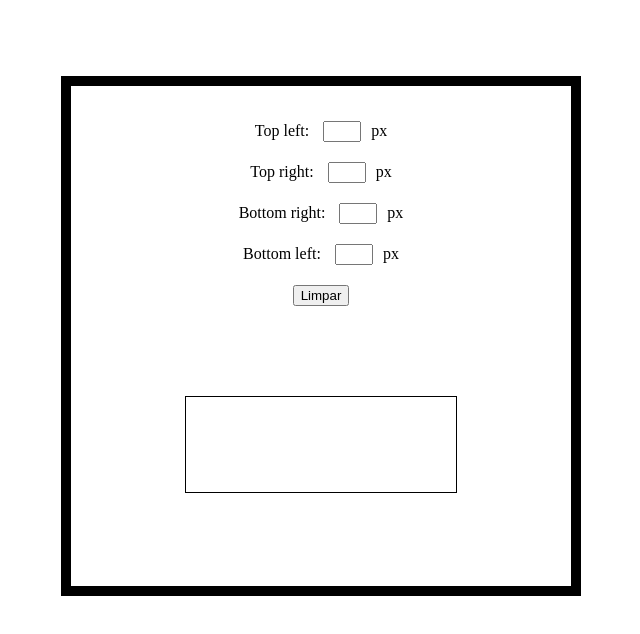
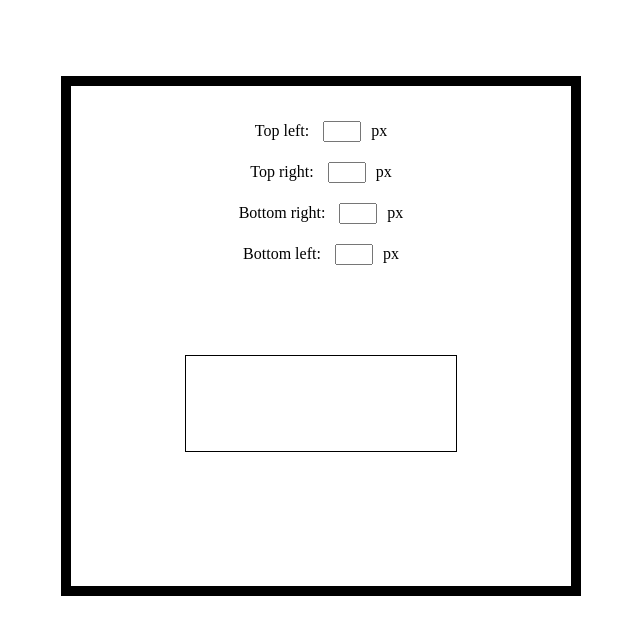
Before and after one commit to marianafurriel/Javascript, a plain HTML site: page projetos/Border Radius Previewer/index.html in a window 1280 px wide. Shown: the whole page, without its empty margins (319-959 px from the left). Drawn offline with Linux system fonts and the light colour scheme.

Commit message:
Border Radius Previewer terminado

```diff
--- a/projetos/Border Radius Previewer/index.html
+++ b/projetos/Border Radius Previewer/index.html
@@ -22,7 +22,6 @@
             Top right: <input type="text" name="topRight" id="topRight" onkeyup="borda()">px<br>
             Bottom right: <input type="text" name="botRight" id="botRight" onkeyup="borda()">px<br>
             Bottom left: <input type="text" name="botLeft" id="botLeft" onkeyup="borda()">px<br>
-            <input type="button" onclick="limpar()" value="Limpar">
         </div>
 
         <div id="texto">
```
Also changed, not shown: projetos/Border Radius Previewer/brp.js (line endings or trailing spaces).
